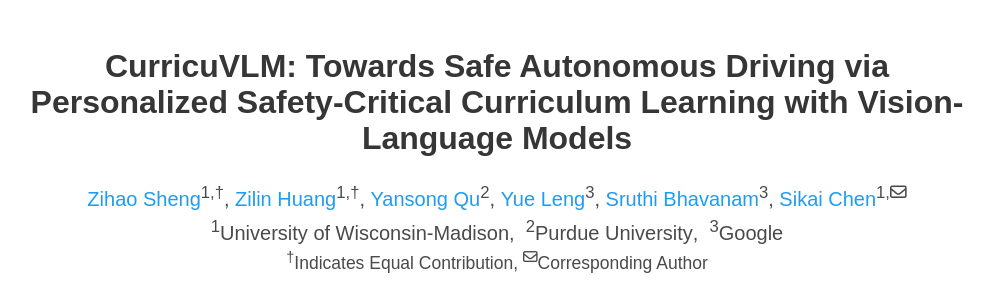
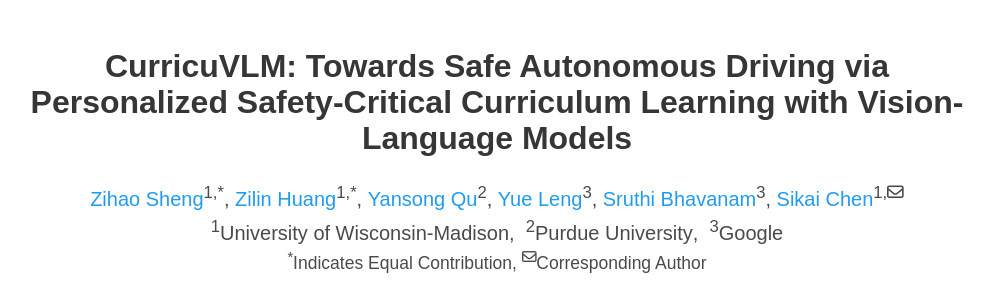
Before and after one commit to zihaosheng/CurricuVLM, a plain HTML site: page index.html in a window 1280 px wide. Shown: the top 286 px of the page, without its empty margins (143-1137 px from the left). Drawn offline with nearby package versions, Linux system fonts and the light colour scheme; some icons are missing; a web font is replaced by a local one.

Commit message:
Update index.html

```diff
--- a/index.html
+++ b/index.html
@@ -107,9 +107,9 @@
                         Personalized Safety-Critical Curriculum Learning with Vision-Language Models</h1>
                     <div class="is-size-5 publication-authors">
               <span class="author-block">
-                <a href="https://zihaosheng.github.io/" target="_blank">Zihao Sheng</a><sup>1,†</sup>,</span>
+                <a href="https://zihaosheng.github.io/" target="_blank">Zihao Sheng</a><sup>1,*</sup>,</span>
                         <span class="author-block">
-                <a href="https://github.com/zilin-huang" target="_blank">Zilin Huang</a><sup>1,†</sup>,</span>
+                <a href="https://github.com/zilin-huang" target="_blank">Zilin Huang</a><sup>1,*</sup>,</span>
                         <span class="author-block">
                 <a href="https://scholar.google.com/citations?user=hIt7KnUAAAAJ&hl=en" target="_blank">Yansong Qu</a><sup>2</sup>,</span>
                         <span class="author-block">
@@ -123,7 +123,7 @@
                             <span class="author-block"><sup>1</sup>University of Wisconsin-Madison</span>,&nbsp;
                             <span class="author-block"><sup>2</sup>Purdue University</span>,&nbsp;
                             <span class="author-block"><sup>3</sup>Google</span>
-                            <span class="eql-cntrb"><small><br><sup>†</sup>Indicates Equal Contribution, <sup><i class="fa-regular fa-envelope fa-shake"></i></sup>Corresponding Author</small></span>
+                            <span class="eql-cntrb"><small><br><sup>*</sup>Indicates Equal Contribution, <sup><i class="fa-regular fa-envelope fa-shake"></i></sup>Corresponding Author</small></span>
                         </div>
                     </div>
                     <div class="column has-text-centered">
```
